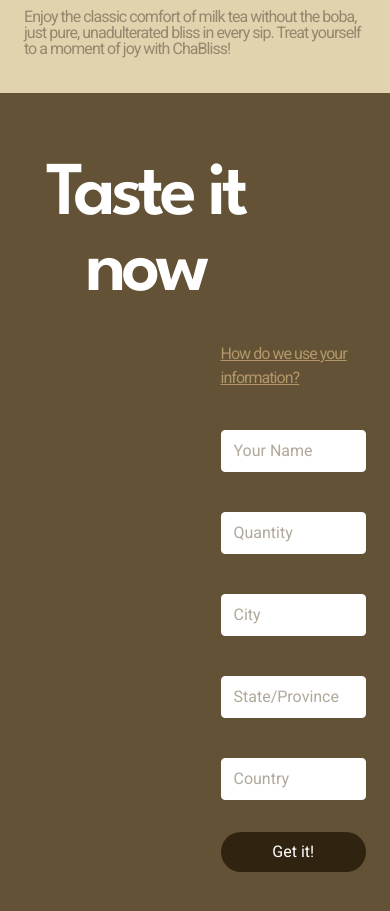
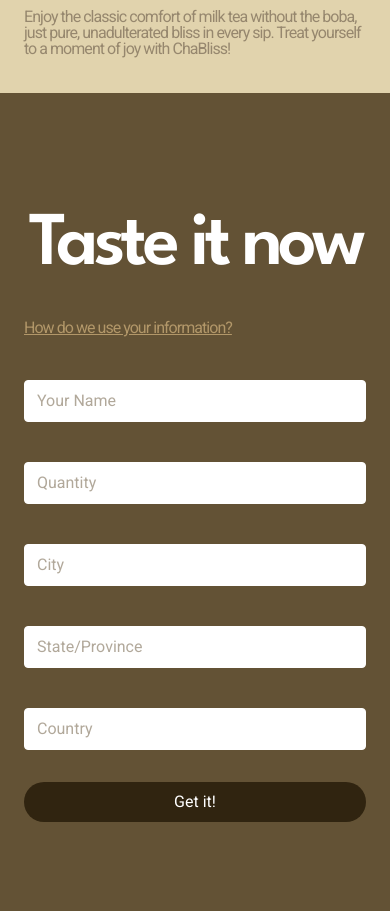
Before and after one commit to toursbylocals/sliced_bread, a Next.js app: page / in a window 390 px wide. Shown: the part 5100-6011 px from the top of the page. Built offline with nearby package versions, Linux system fonts and the light colour scheme.

Commit message:
feat(home-order): refine order responsive

```diff
--- a/src/components/organisms/OrderForm.tsx
+++ b/src/components/organisms/OrderForm.tsx
@@ -85,14 +85,14 @@
 
   return (
     <section className="flex h-screen w-full flex-col justify-center bg-primary-300">
-      <GridContainer className="relative">
+      <GridContainer className="relative py-16">
         <div className="col-span-full mb-8 text-center">
           <Typography variant="heading1" color="text-secondary-100">
             Taste it now
           </Typography>
         </div>
 
-        <div className="col-span-6 col-start-4 flex flex-col gap-8">
+        <div className="col-span-full flex flex-col gap-8 lg:col-span-6 lg:col-start-2 xl:col-start-4">
           <Link href="/privacy">
             <Typography variant="link" color="text-primary-100">
               How do we use your information?
--- a/src/components/organisms/OrderPopup.tsx
+++ b/src/components/organisms/OrderPopup.tsx
@@ -21,7 +21,7 @@
           transition={{ ease: 'easeInOut', duration: 0.2 }}
         >
           <motion.div
-            className="relative z-[1] flex w-[225px] flex-col gap-y-[40px] rounded-xl bg-white p-6 md:w-[60vw] md:gap-y-[60px] md:p-10"
+            className="relative z-[1] flex w-[60vw] flex-col gap-y-[40px] rounded-xl bg-white p-6 md:gap-y-[60px] md:p-10"
             initial={{ opacity: 0, scale: 0.5 }}
             animate={{ opacity: 1, scale: 1 }}
             exit={{ opacity: 0, scale: 0.5 }}
```
Also changed, not shown: 1 other file (tests, documents, lock files or other folders).
